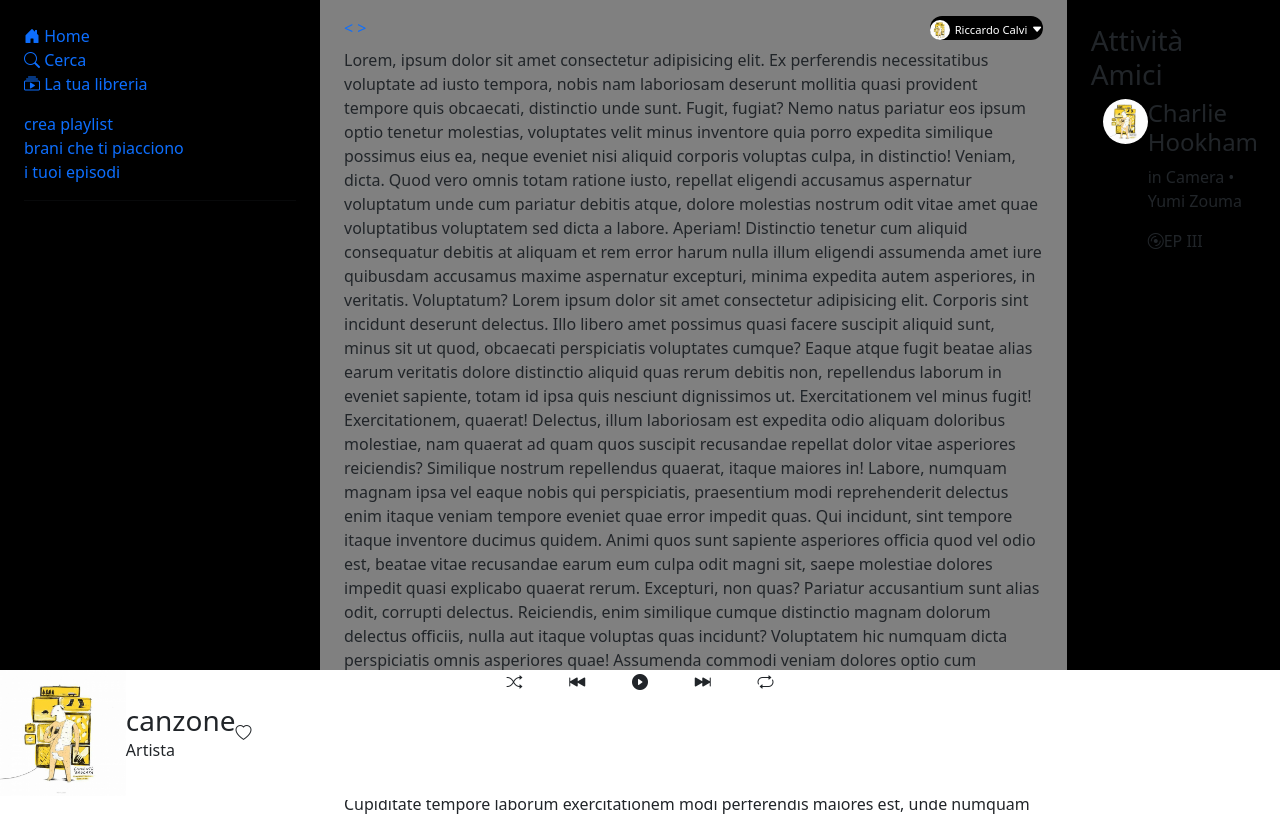
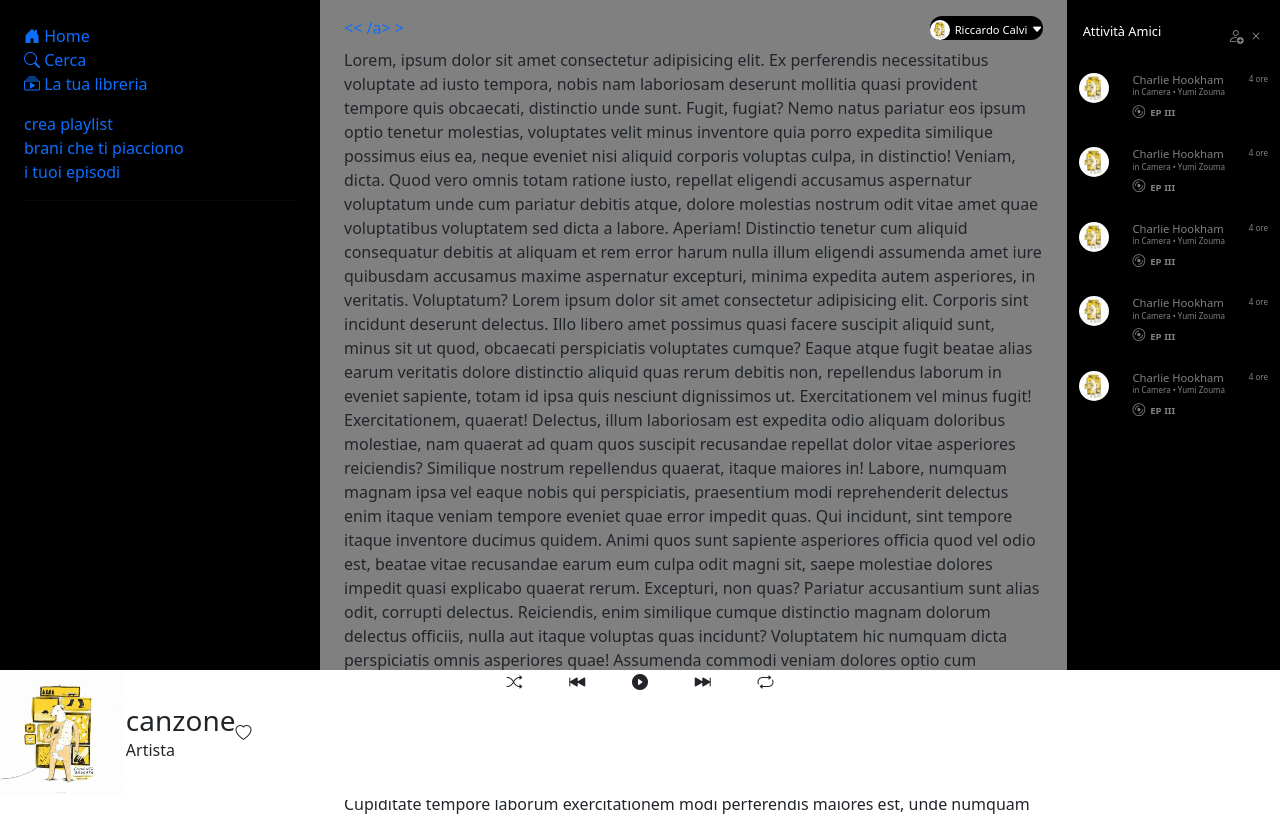
Before and after one commit to domenicofrau/epicode-bw2, a plain HTML site: page index.html in a window 1280 px wide. Shown: the top 814 px of the page. Drawn offline with nearby package versions, Linux system fonts and the light colour scheme.

Commit message:
Template => Riformattato codice

```diff
--- a/assets/scss/app.scss
+++ b/assets/scss/app.scss
@@ -31,6 +31,46 @@ a{
 
 }
 
+#right{
+    #amico_head{
+        padding: 0 1rem;
+
+    }
+    h3{
+        font-size: 0.8rem;
+        color: white;
+    }
+    i{
+        color: grey;
+    }
+    .amico{
+        margin: 25px 0;
+        color: grey;
+        .amico_nome{
+            font-size: 0.7rem;
+        }
+        .amico_titolo{
+            font-size: 0.5rem;
+        }
+        .amico_album{
+            font-size: 0.6rem;
+            font-weight: 600;
+        }
+        .amico_img{
+            margin-right: 10px;
+            height: 30px;
+        }
+        .amico_tempo{
+            font-size: 0.5rem;
+            margin-left: 10px;
+        }
+        i{
+            font-size: 0.8rem;
+            margin-right: 5px;
+        }
+    }
+}
+
 // main{
 //     section{
 //         div{
--- a/index.html
+++ b/index.html
@@ -24,7 +24,7 @@
 
     <main class="d-flex">
 
-
+        <!----- Sidebar SX (Menu) ----->
         <aside id="left" class="col-3 vh-100 p-4">
             <section id="menu_sinistra">
                 <nav>
@@ -61,16 +61,19 @@
             </section>
         </aside>
 
+        <!----- Center ----->
         <div id="center" class="col-7 vh-100 px-4 py-2">
 
             <nav class="d-flex justify-content-between container navbar sticky-top">
                 <div>
-                    <a href="#"><</a>
+                    <a href="#">
+                        << /a>
                             <a href="#">></a>
                 </div>
                 <div>
                     <div id="profilo_chip" class="rounded-pill">
-                        <img src="assets/img/39425.jpg" class="d-inline rounded-circle" alt="profilo_img" id="profilo_img">
+                        <img src="assets/img/39425.jpg" class="d-inline rounded-circle" alt="profilo_img"
+                            id="profilo_img">
                         <h5 id="profilo_nome" class="d-inline">Riccardo Calvi</h5>
                         <i class="bi bi-caret-down-fill"></i>
 
@@ -78,93 +81,147 @@
                 </div>
             </nav>
 
-            Lorem, ipsum dolor sit amet consectetur adipisicing elit. Ex perferendis necessitatibus voluptate ad iusto tempora, nobis nam laboriosam deserunt mollitia quasi provident tempore quis obcaecati, distinctio unde sunt. Fugit, fugiat?
-            Nemo natus pariatur eos ipsum optio tenetur molestias, voluptates velit minus inventore quia porro expedita similique possimus eius ea, neque eveniet nisi aliquid corporis voluptas culpa, in distinctio! Veniam, dicta.
-            Quod vero omnis totam ratione iusto, repellat eligendi accusamus aspernatur voluptatum unde cum pariatur debitis atque, dolore molestias nostrum odit vitae amet quae voluptatibus voluptatem sed dicta a labore. Aperiam!
-            Distinctio tenetur cum aliquid consequatur debitis at aliquam et rem error harum nulla illum eligendi assumenda amet iure quibusdam accusamus maxime aspernatur excepturi, minima expedita autem asperiores, in veritatis. Voluptatum?
-            Lorem ipsum dolor sit amet consectetur adipisicing elit. Corporis sint incidunt deserunt delectus. Illo libero amet possimus quasi facere suscipit aliquid sunt, minus sit ut quod, obcaecati perspiciatis voluptates cumque?
-            Eaque atque fugit beatae alias earum veritatis dolore distinctio aliquid quas rerum debitis non, repellendus laborum in eveniet sapiente, totam id ipsa quis nesciunt dignissimos ut. Exercitationem vel minus fugit!
-            Exercitationem, quaerat! Delectus, illum laboriosam est expedita odio aliquam doloribus molestiae, nam quaerat ad quam quos suscipit recusandae repellat dolor vitae asperiores reiciendis? Similique nostrum repellendus quaerat, itaque maiores in!
-            Labore, numquam magnam ipsa vel eaque nobis qui perspiciatis, praesentium modi reprehenderit delectus enim itaque veniam tempore eveniet quae error impedit quas. Qui incidunt, sint tempore itaque inventore ducimus quidem.
-            Animi quos sunt sapiente asperiores officia quod vel odio est, beatae vitae recusandae earum eum culpa odit magni sit, saepe molestiae dolores impedit quasi explicabo quaerat rerum. Excepturi, non quas?
-            Pariatur accusantium sunt alias odit, corrupti delectus. Reiciendis, enim similique cumque distinctio magnam dolorum delectus officiis, nulla aut itaque voluptas quas incidunt? Voluptatem hic numquam dicta perspiciatis omnis asperiores quae!
-            Assumenda commodi veniam dolores optio cum explicabo exercitationem harum aut quisquam, esse deleniti beatae, perferendis rerum soluta debitis saepe labore dolor vel pariatur suscipit aperiam, repudiandae nisi. Asperiores, ullam quod?
-            Officia pariatur laboriosam aperiam. Voluptatibus illum deserunt eius officia ipsum quibusdam sunt odio repellat veniam consequuntur itaque, asperiores quaerat praesentium sequi! Neque nihil, autem maxime quod modi magnam officiis exercitationem?
-            Cupiditate tempore laborum exercitationem modi perferendis maiores est, unde numquam saepe expedita facilis. Facere, obcaecati minima iste reprehenderit magni ipsa distinctio quis consectetur dolore, molestias necessitatibus sint sapiente totam dolorem!
-            Nobis labore quaerat dolorum sequi nisi porro blanditiis illum dignissimos eaque, beatae ratione esse voluptas, soluta numquam ut maxime ducimus laboriosam tempora, doloribus voluptatibus. Pariatur non obcaecati aliquam vel dolore.
-            Lorem ipsum, dolor sit amet consectetur adipisicing elit. Odio aliquid dolorem nisi deleniti. Esse, adipisci. Non quod temporibus, eligendi expedita ea porro repudiandae voluptas amet praesentium distinctio cumque labore quasi.
-            Ducimus, eos, sint eligendi ipsum odio rerum quas sit facilis perspiciatis dolores distinctio! Deserunt, suscipit optio! Sequi dolore explicabo sapiente quibusdam qui, dolorum assumenda nisi, blanditiis hic repellendus consectetur doloremque?
-            Blanditiis ratione explicabo quis atque eaque soluta alias excepturi! Nulla laboriosam rerum quos, ab iusto fugit ad. Possimus, tempore dolorum a corporis, minus labore veniam sit quisquam architecto sequi nam.
-            Cumque quibusdam quos, at consequuntur consectetur ea alias dolore ut architecto dolorum commodi quis amet in assumenda beatae totam tempora tempore sed! Recusandae beatae maiores sint fuga ipsa nihil aliquid!
-            Cupiditate nemo culpa dolor tenetur alias cumque cum blanditiis, necessitatibus delectus, saepe nihil. Nesciunt quas aliquid placeat, eius, quia expedita illo minima laborum molestias eligendi vel dicta magni saepe. Illo!
+            Lorem, ipsum dolor sit amet consectetur adipisicing elit. Ex perferendis necessitatibus voluptate ad iusto
+            tempora, nobis nam laboriosam deserunt mollitia quasi provident tempore quis obcaecati, distinctio unde
+            sunt. Fugit, fugiat?
+            Nemo natus pariatur eos ipsum optio tenetur molestias, voluptates velit minus inventore quia porro expedita
+            similique possimus eius ea, neque eveniet nisi aliquid corporis voluptas culpa, in distinctio! Veniam,
+            dicta.
+            Quod vero omnis totam ratione iusto, repellat eligendi accusamus aspernatur voluptatum unde cum pariatur
+            debitis atque, dolore molestias nostrum odit vitae amet quae voluptatibus voluptatem sed dicta a labore.
+            Aperiam!
+            Distinctio tenetur cum aliquid consequatur debitis at aliquam et rem error harum nulla illum eligendi
+            assumenda amet iure quibusdam accusamus maxime aspernatur excepturi, minima expedita autem asperiores, in
+            veritatis. Voluptatum?
+            Lorem ipsum dolor sit amet consectetur adipisicing elit. Corporis sint incidunt deserunt delectus. Illo
+            libero amet possimus quasi facere suscipit aliquid sunt, minus sit ut quod, obcaecati perspiciatis
+            voluptates cumque?
+            Eaque atque fugit beatae alias earum veritatis dolore distinctio aliquid quas rerum debitis non, repellendus
+            laborum in eveniet sapiente, totam id ipsa quis nesciunt dignissimos ut. Exercitationem vel minus fugit!
+            Exercitationem, quaerat! Delectus, illum laboriosam est expedita odio aliquam doloribus molestiae, nam
+            quaerat ad quam quos suscipit recusandae repellat dolor vitae asperiores reiciendis? Similique nostrum
+            repellendus quaerat, itaque maiores in!
+            Labore, numquam magnam ipsa vel eaque nobis qui perspiciatis, praesentium modi reprehenderit delectus enim
+            itaque veniam tempore eveniet quae error impedit quas. Qui incidunt, sint tempore itaque inventore ducimus
+            quidem.
+            Animi quos sunt sapiente asperiores officia quod vel odio est, beatae vitae recusandae earum eum culpa odit
+            magni sit, saepe molestiae dolores impedit quasi explicabo quaerat rerum. Excepturi, non quas?
+            Pariatur accusantium sunt alias odit, corrupti delectus. Reiciendis, enim similique cumque distinctio magnam
+            dolorum delectus officiis, nulla aut itaque voluptas quas incidunt? Voluptatem hic numquam dicta
+            perspiciatis omnis asperiores quae!
+            Assumenda commodi veniam dolores optio cum explicabo exercitationem harum aut quisquam, esse deleniti
+            beatae, perferendis rerum soluta debitis saepe labore dolor vel pariatur suscipit aperiam, repudiandae nisi.
+            Asperiores, ullam quod?
+            Officia pariatur laboriosam aperiam. Voluptatibus illum deserunt eius officia ipsum quibusdam sunt odio
+            repellat veniam consequuntur itaque, asperiores quaerat praesentium sequi! Neque nihil, autem maxime quod
+            modi magnam officiis exercitationem?
+            Cupiditate tempore laborum exercitationem modi perferendis maiores est, unde numquam saepe expedita facilis.
+            Facere, obcaecati minima iste reprehenderit magni ipsa distinctio quis consectetur dolore, molestias
+            necessitatibus sint sapiente totam dolorem!
+            Nobis labore quaerat dolorum sequi nisi porro blanditiis illum dignissimos eaque, beatae ratione esse
+            voluptas, soluta numquam ut maxime ducimus laboriosam tempora, doloribus voluptatibus. Pariatur non
+            obcaecati aliquam vel dolore.
+            Lorem ipsum, dolor sit amet consectetur adipisicing elit. Odio aliquid dolorem nisi deleniti. Esse,
+            adipisci. Non quod temporibus, eligendi expedita ea porro repudiandae voluptas amet praesentium distinctio
+            cumque labore quasi.
+            Ducimus, eos, sint eligendi ipsum odio rerum quas sit facilis perspiciatis dolores distinctio! Deserunt,
+            suscipit optio! Sequi dolore explicabo sapiente quibusdam qui, dolorum assumenda nisi, blanditiis hic
+            repellendus consectetur doloremque?
+            Blanditiis ratione explicabo quis atque eaque soluta alias excepturi! Nulla laboriosam rerum quos, ab iusto
+            fugit ad. Possimus, tempore dolorum a corporis, minus labore veniam sit quisquam architecto sequi nam.
+            Cumque quibusdam quos, at consequuntur consectetur ea alias dolore ut architecto dolorum commodi quis amet
+            in assumenda beatae totam tempora tempore sed! Recusandae beatae maiores sint fuga ipsa nihil aliquid!
+            Cupiditate nemo culpa dolor tenetur alias cumque cum blanditiis, necessitatibus delectus, saepe nihil.
+            Nesciunt quas aliquid placeat, eius, quia expedita illo minima laborum molestias eligendi vel dicta magni
+            saepe. Illo!
         </div>
 
-        <aside id="right" class="col-2 vh-100 p-4">
-            <h3>Attività Amici</h3>
-            <div class="amico container d-flex justify-content-around">
+        <!----- Sidebar DX (Amico) ----->
+        <aside id="right" class="col-2 vh-100 py-4">
+            <!----- Head Amico ----->
+            <section id="amico_head" class="d-flex justify-content-between">
+                <h3 class="d-inline">Attività Amici</h3>
+                <span>
+                    <i class="bi bi-person-add"></i>
+                    <i class="bi bi-x"></i>
+                </span>
+            </section>
+
+            <!----- Amici ----->
+            <section>
+
+                <!----- Amico ----->
+                <div class="amico container d-flex justify-content-between">
                     <div>
                         <img src="assets/img/39425.jpg" alt="" class="amico_img rounded-circle">
                     </div>
                     <div>
-                    <h4 class="amico_nome">Charlie Hookham</h4>
-                    <p class="amico_titolo">in Camera • Yumi Zouma</p>
+                        <h4 class="amico_nome m-0">Charlie Hookham</h4>
+                        <p class="amico_titolo m-0">in Camera • Yumi Zouma</p>
                         <i class="bi bi-disc"></i><span class="amico_album ml-1">EP III</span>
                     </div>
                     <div>
-                    <p class="amico_tempo"></p>
+                        <p class="amico_tempo">4 ore</p>
                     </div>
                 </div>
-        </aside>
-
-
-<!--
-    <div class="container">
-        <header class="row">
-            <div class="col-8">
-              <p>Attività amici</p>
+                <!----- Amico ----->
+                <div class="amico container d-flex justify-content-between">
+                    <div>
+                        <img src="assets/img/39425.jpg" alt="" class="amico_img rounded-circle">
                     </div>
-            <div class="col-4">icona icona</div>
-          </header>
-          <section class="amici">
-            <div class="d-flex mb-5">
-              <img class="col-1 float-right" src="assets/img/" alt="" />
                     <div>
-                <h3 class="col-11 p-0 m-0">Username</h3>
-                <p class="col-11 m-0">
-                  Lorem ipsum dolor sit amet consectetur, adipisicing elit.
-                  Beatae molestiae, commodi vero error odio placeat tempore
-                  itaque voluptatum officia labore, fuga harum nihil dolorum
-                  iusto facere dolores, veniam id possimus.
-                </p>
+                        <h4 class="amico_nome m-0">Charlie Hookham</h4>
+                        <p class="amico_titolo m-0">in Camera • Yumi Zouma</p>
+                        <i class="bi bi-disc"></i><span class="amico_album ml-1">EP III</span>
+                    </div>
+                    <div>
+                        <p class="amico_tempo">4 ore</p>
                     </div>
                 </div>
-            <div class="d-flex mb-5">
-              <img class="col-1 float-right" src="assets/img/" alt="" />
+                <!----- Amico ----->
+                <div class="amico container d-flex justify-content-between">
                     <div>
-                <h3 class="col-11 p-0 m-0">Username</h3>
-                <p class="col-11 m-0">
-                  Lorem ipsum dolor sit amet consectetur, adipisicing elit.
-                  Beatae molestiae, commodi vero error odio placeat tempore
-                  itaque voluptatum officia labore, fuga harum nihil dolorum
-                  iusto facere dolores, veniam id possimus.
-                </p>
+                        <img src="assets/img/39425.jpg" alt="" class="amico_img rounded-circle">
+                    </div>
+                    <div>
+                        <h4 class="amico_nome m-0">Charlie Hookham</h4>
+                        <p class="amico_titolo m-0">in Camera • Yumi Zouma</p>
+                        <i class="bi bi-disc"></i><span class="amico_album ml-1">EP III</span>
+                    </div>
+                    <div>
+                        <p class="amico_tempo">4 ore</p>
                     </div>
                 </div>
-            <div class="d-flex mb-5">
-              <img class="col-1 float-right" src="assets/img/" alt="" />
+                <!----- Amico ----->
+                <div class="amico container d-flex justify-content-between">
                     <div>
-                <h3 class="col-11 p-0 m-0">Username</h3>
-                <p class="col-11 m-0">
-                  Lorem ipsum dolor sit amet consectetur, adipisicing elit.
-                  Beatae molestiae, commodi vero error odio placeat tempore
-                  itaque voluptatum officia labore, fuga harum nihil dolorum
-                  iusto facere dolores, veniam id possimus.
-                </p>
+                        <img src="assets/img/39425.jpg" alt="" class="amico_img rounded-circle">
+                    </div>
+                    <div>
+                        <h4 class="amico_nome m-0">Charlie Hookham</h4>
+                        <p class="amico_titolo m-0">in Camera • Yumi Zouma</p>
+                        <i class="bi bi-disc"></i><span class="amico_album ml-1">EP III</span>
+                    </div>
+                    <div>
+                        <p class="amico_tempo">4 ore</p>
+                    </div>
+                </div>
+                <!----- Amico ----->
+                <div class="amico container d-flex justify-content-between">
+                    <div>
+                        <img src="assets/img/39425.jpg" alt="" class="amico_img rounded-circle">
+                    </div>
+                    <div>
+                        <h4 class="amico_nome m-0">Charlie Hookham</h4>
+                        <p class="amico_titolo m-0">in Camera • Yumi Zouma</p>
+                        <i class="bi bi-disc"></i><span class="amico_album ml-1">EP III</span>
+                    </div>
+                    <div>
+                        <p class="amico_tempo">4 ore</p>
                     </div>
                 </div>
             </section>
-        </div> -->
-
+        </aside>
 
     </main>
 
@@ -174,7 +231,7 @@
         <section class="row">
             <div class="col-3">
                 <div class="d-flex mb-1 w-100 align-items-center">
-            <img class="col-5 float-left" src="assets/img/39425.jpg" alt="" id="footer_img"/>
+                    <img class="col-5 float-left" src="assets/img/39425.jpg" alt="" id="footer_img" />
                     <div>
                         <h3 class="col-6 p-0 m-0" id="footer_titolo">canzone</h3>
                         <p class="col-10 m-0" id="footer_artista">Artista</p>
```
Also changed, not shown: assets/scss/app.css, 1 other file. Lines whose indentation alone changed are shown as unchanged.
